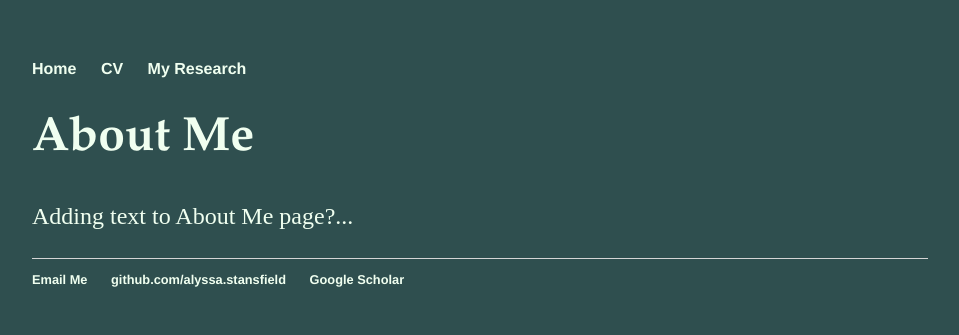
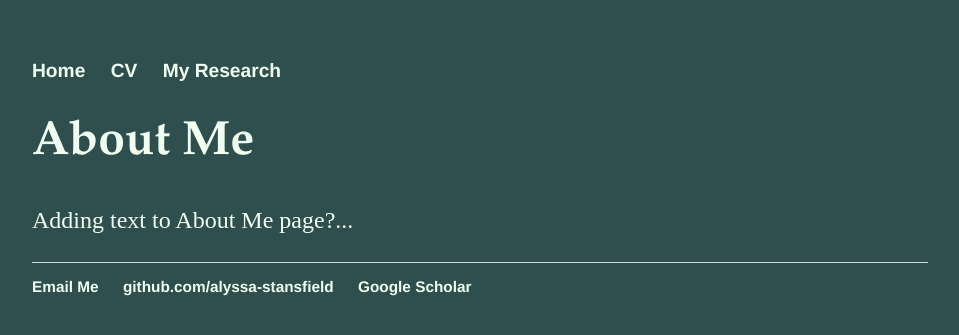
Before and after one commit to alyssa-stansfield/alyssa-stansfield.github.io, a Jekyll site: the page built from about/index.html, in a window 1280 px wide. Shown: the top 335 px of the page, without its empty margins (160-1119 px from the left). Built offline with Jekyll 4.4.1, drawn with Linux system fonts in a browser that asks for light colours.

Commit message:
Trying to format Recent News list, trying to add padding to image on main page to move it away from text

```diff
--- a/_layouts/default.html
+++ b/_layouts/default.html
@@ -21,7 +21,7 @@
 			<footer>
 	    		<ul>
 	        		<li><a href="mailto:alyssa.stansfield@colostate.edu">Email Me</a></li>
-	        		<li><a href="https://github.com/alyssa.stansfield">github.com/alyssa.stansfield</a></li>
+	        		<li><a href="https://github.com/alyssa.stansfield">github.com/alyssa-stansfield</a></li>
 				<li><a href="https://scholar.google.com/citations?user=CrChqVAAAAAJ&hl=en">Google Scholar</a></li>
 				</ul>
 			</footer>
--- a/css/main.css
+++ b/css/main.css
@@ -53,5 +53,10 @@
 
 img.wrap {
     float: right;
-    padding: 10px,10px,10px,10px;
+    padding: 10px,50px,50px,50px;
 }
+
+ul {
+    font-size: 1.2em;
+    color:#F0FFF0;
+}
--- a/index.html
+++ b/index.html
@@ -2,14 +2,15 @@
 layout: default
 title: Alyssa Stansfield, PhD
 ---
+
+<img class="wrap" src="assets/agu_pic.png" width="300" />
 <h1 font-family:"Gill Sans",sans-serif > Alyssa Stansfield, PhD </h1>
-<img class="wrap" src="assets/agu_pic.png" width="300" />
 <div class="blurb">
 	<p align="justify" >I'm currently a postdoc at Stony Brook University working with Dr. Kevin Reed in the <a href="https://you.stonybrook.edu/kareed/">Climate Extremes Modeling Group</a>. In the Fall, I'll be starting as an <a href="https://www.nsf.gov/awardsearch/showAward?AWD_ID=2204138&HistoricalAwards=false">NSF AGS Postdoctoral Fellow</a> at Colorado State University with <a href="https://www.atmos.colostate.edu/people/faculty/rasmussen/">Dr. Kristen Rasmussen</a>. My research interests include tropical cyclones and other extreme weather, climate change and variability, and climate model assessment.</p>
 </div><!-- /.blurb -->
 
 
-<div class="blurb">
+<div>
 <h2> Recent News: </h2>
 <ul>
 <li><b>May 2022:</b> Gave an oral presentation at the AMS 35th Conference on Hurricanes and Tropical Meteorology and won an outstanding oral presentation award.</li>
```
